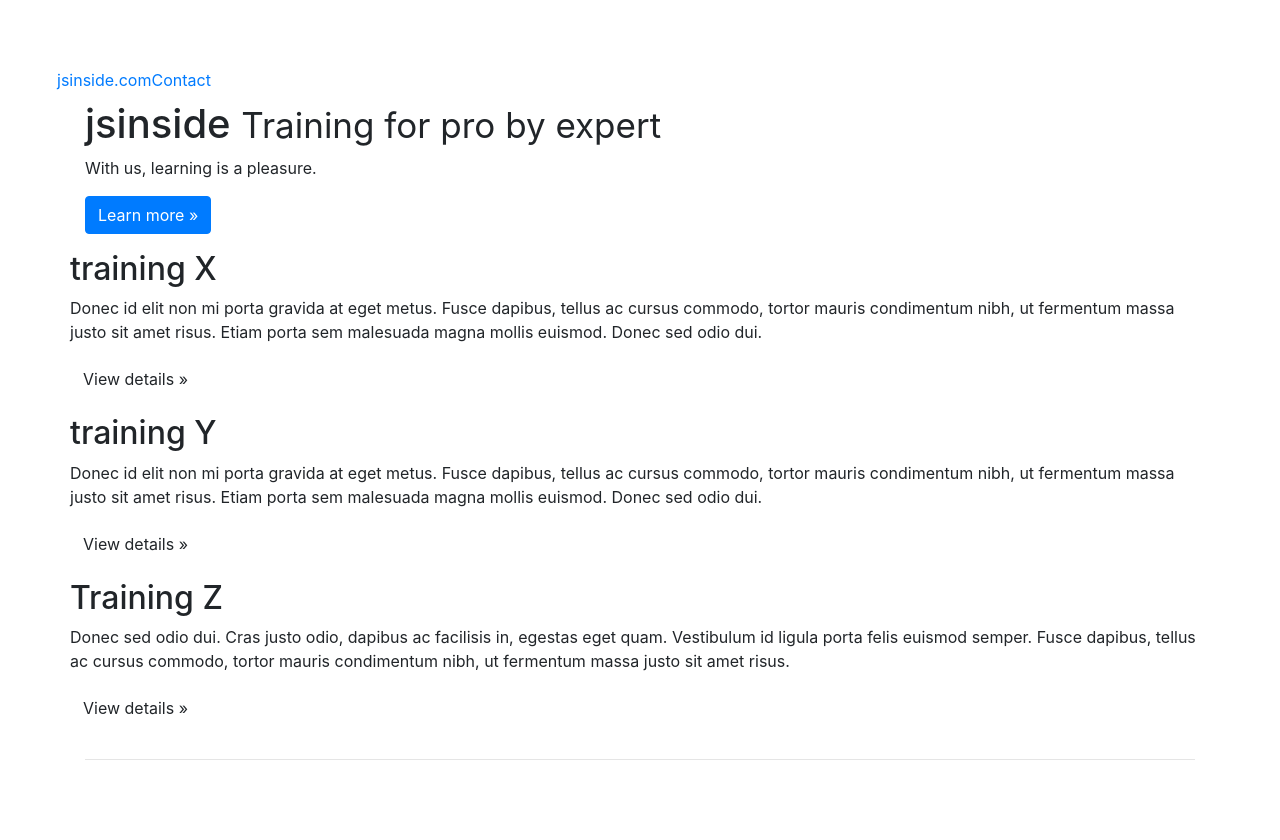
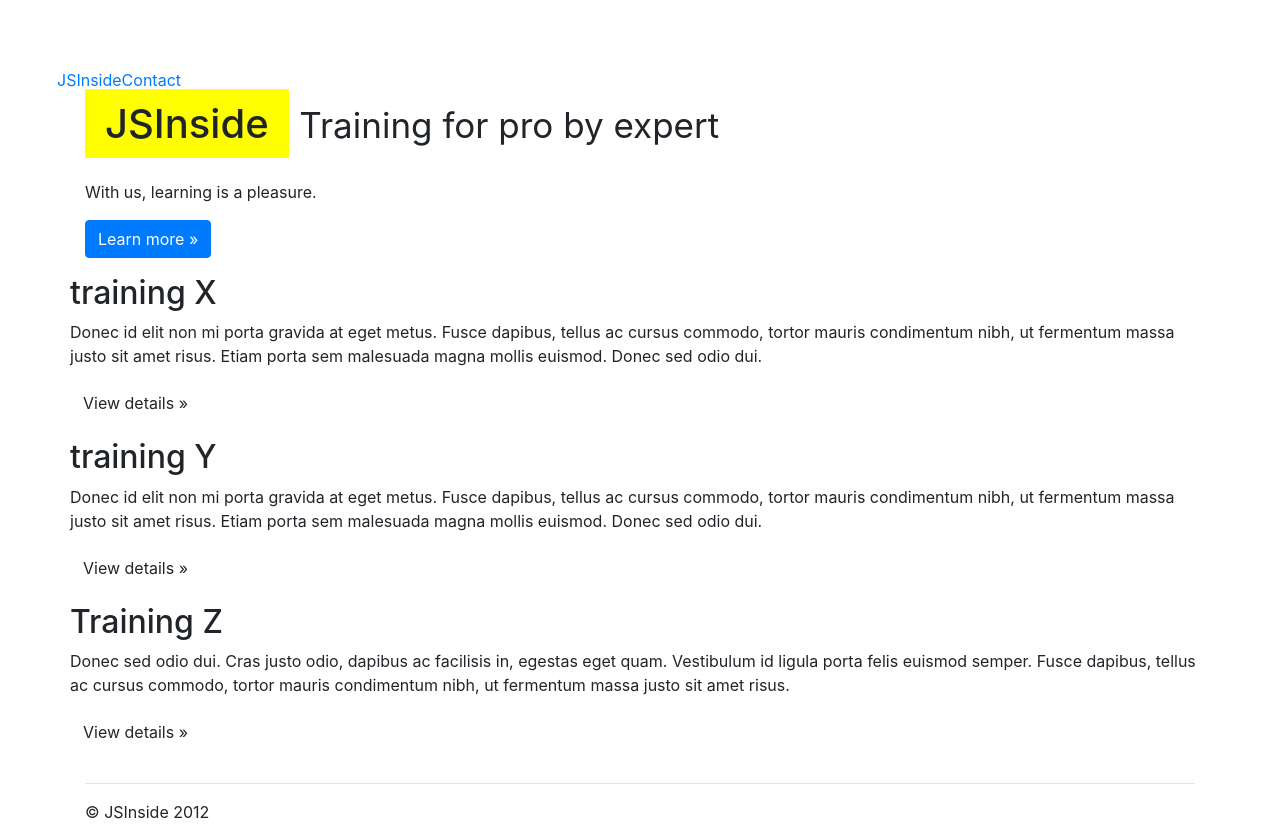
Before and after one commit to jsinside/jsinside.com, a plain HTML site: page index.html in a window 1280 px wide. Before the commit the page ends 800 px from the top, so only its background shows below. Drawn offline with nearby package versions, Linux system fonts and the light colour scheme.

Commit message:
simple logo with js colors

```diff
--- a/index.html
+++ b/index.html
@@ -38,7 +38,7 @@
             <span class="icon-bar"></span>
             <span class="icon-bar"></span>
           </a>
-          <a class="brand" href="#">jsinside.com</a>
+          <a class="brand" href="#">JSInside</a>
           <div class="nav-collapse">
             <ul class="nav">
               <li><a href="mailto:contact@jsinside.com">Contact</a></li>
@@ -47,11 +47,19 @@
         </div>
       </div>
     </div>
-
+<style>
+#jsinsidelogo {
+	background	: yellow;
+	padding		: 10px;
+	padding-left	: 20px;
+	padding-right	: 20px;
+}
+</style>
     <div class="container">
       <!-- Main hero unit for a primary marketing message or call to action -->
       <div class="hero-unit">
-        <h1>jsinside&nbsp;<small>Training for pro by expert</small></h1>
+        <h1><span id="jsinsidelogo">JSInside</span>&nbsp;<small>Training for pro by expert</small></h1>
+	<br/>
         <p>With us, learning is a pleasure.</p>
         <p><a class="btn btn-primary btn-large">Learn more &raquo;</a></p>
       </div>
@@ -76,6 +84,9 @@
       </div>
 
       <hr>
+      <footer>
+        <p>&copy; JSInside 2012</p>
+      </footer>
 
     </div> <!-- /container -->
 
```
